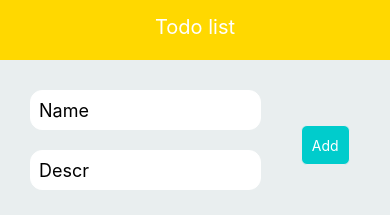
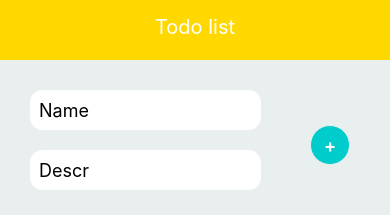
Before and after one commit to EvtushevskayaSveta/ToDo, a React Native app: screen / in a window 390 px wide. Shown: the top 215 px of the page. Built offline with nearby package versions, Linux system fonts and the light colour scheme.

Commit message:
design of the button is changed

```diff
--- a/to_do/AddButton.js
+++ b/to_do/AddButton.js
@@ -20,8 +20,10 @@ const AddButton = ({onSubmit, value, descr, setDescr, setValue}) => {
           textAlignVertical: 'center',
           textAlign: 'center',
           color: '#fff',
+          fontSize: 18,
+          fontWeight: 'bold',
         }}>
-        Add
+        +
       </Text>
     </TouchableOpacity>
   );
@@ -29,7 +31,7 @@ const AddButton = ({onSubmit, value, descr, setDescr, setValue}) => {
 
 const styles = StyleSheet.create({
   addButton: {
-    width: '15%',
+    width: 40,
     height: 40,
     position: 'absolute',
     right: 10,
@@ -37,7 +39,7 @@ const styles = StyleSheet.create({
     backgroundColor: '#00cccc',
     borderColor: '#e9eeef',
     borderWidth: 1,
-    borderRadius: 6,
+    borderRadius: 20,
     justifyContent: 'center',
     alignItems: 'center',
   },
```
